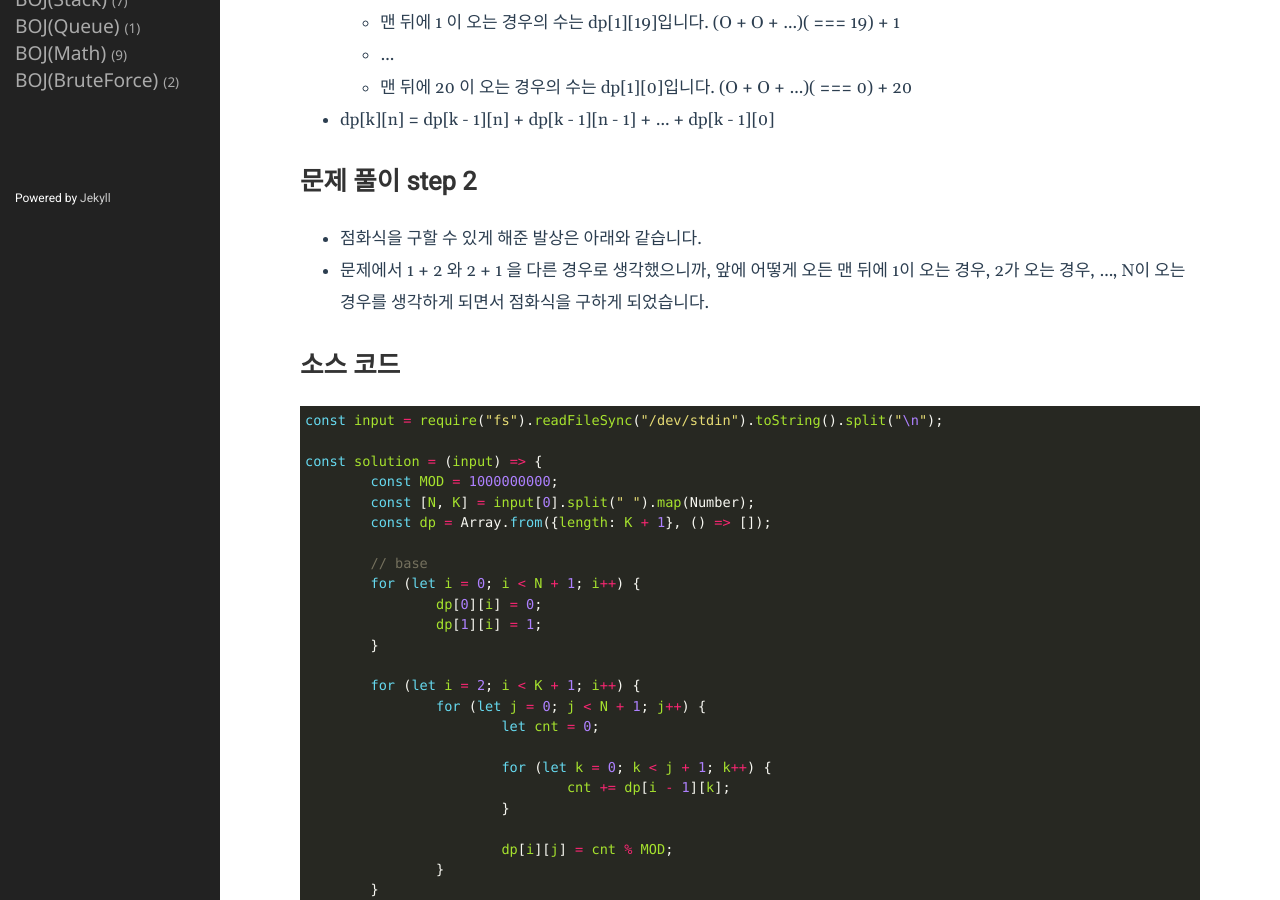
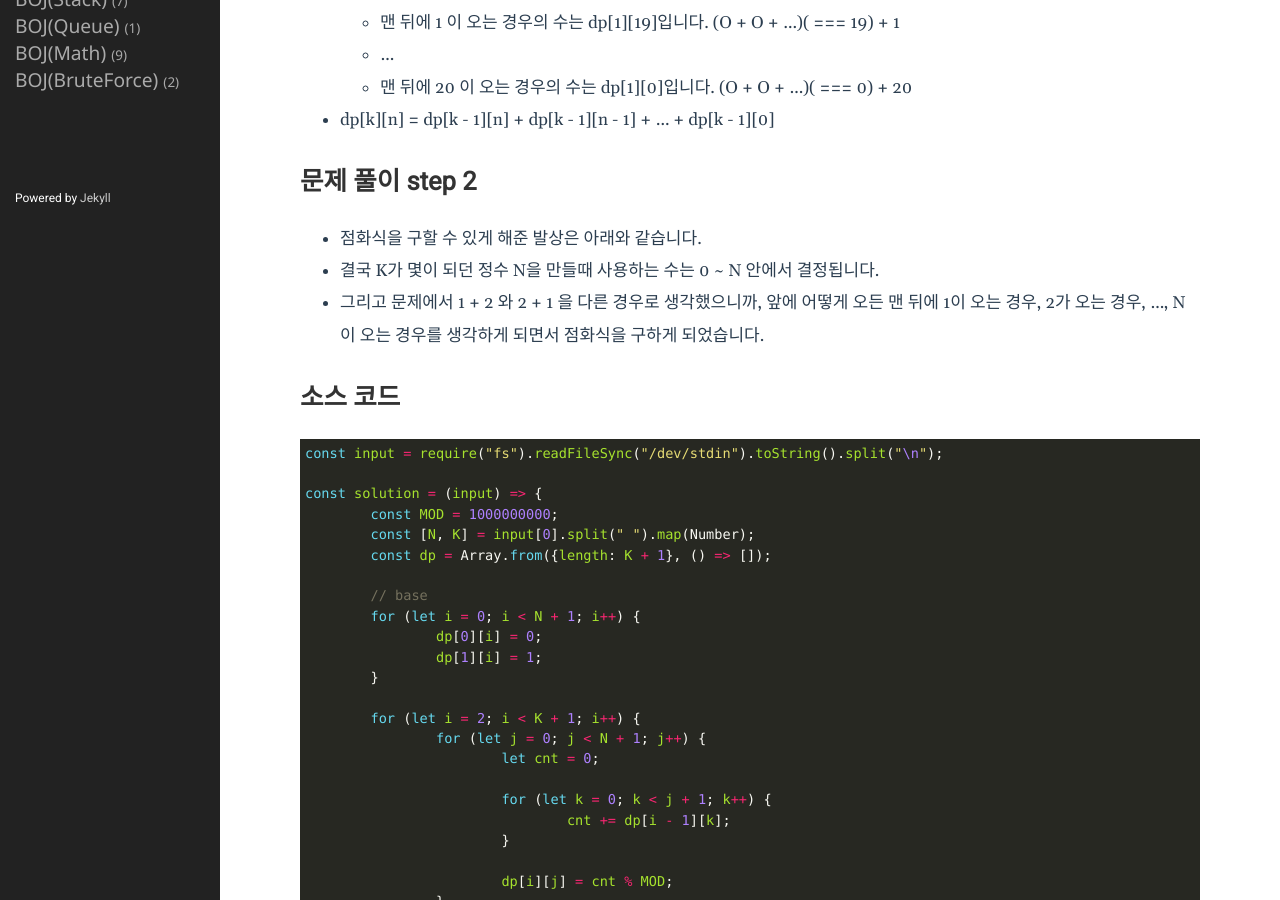
Before and after one commit to qkrrlgh519/qkrrlgh519.github.io, a Jekyll site: the page built from _posts/2021-03-02-BOJ-DP-2225.md, in a window 1280 px wide and 900 px high, scrolled down 699 px. Built offline with Jekyll 4.4.1, drawn with Linux system fonts in a browser that asks for light colours.

Commit message:
feat: 백준 2225번 합분해 설명 추가

```diff
--- a/_posts/2021-03-02-BOJ-DP-2225.md
+++ b/_posts/2021-03-02-BOJ-DP-2225.md
@@ -30,7 +30,8 @@ categories: BOJ(DP)
 ## 문제 풀이 step 2
 
 - 점화식을 구할 수 있게 해준 발상은 아래와 같습니다.
-- 문제에서 1 + 2 와 2 + 1 을 다른 경우로 생각했으니까, 앞에 어떻게 오든 맨 뒤에 1이 오는 경우, 2가 오는 경우, ..., N이 오는 경우를 생각하게 되면서 점화식을 구하게 되었습니다.
+- 결국 K가 몇이 되던 정수 N을 만들때 사용하는 수는 0 ~ N 안에서 결정됩니다.
+- 그리고 문제에서 1 + 2 와 2 + 1 을 다른 경우로 생각했으니까, 앞에 어떻게 오든 맨 뒤에 1이 오는 경우, 2가 오는 경우, ..., N이 오는 경우를 생각하게 되면서 점화식을 구하게 되었습니다.
 
 ## 소스 코드
 
```
